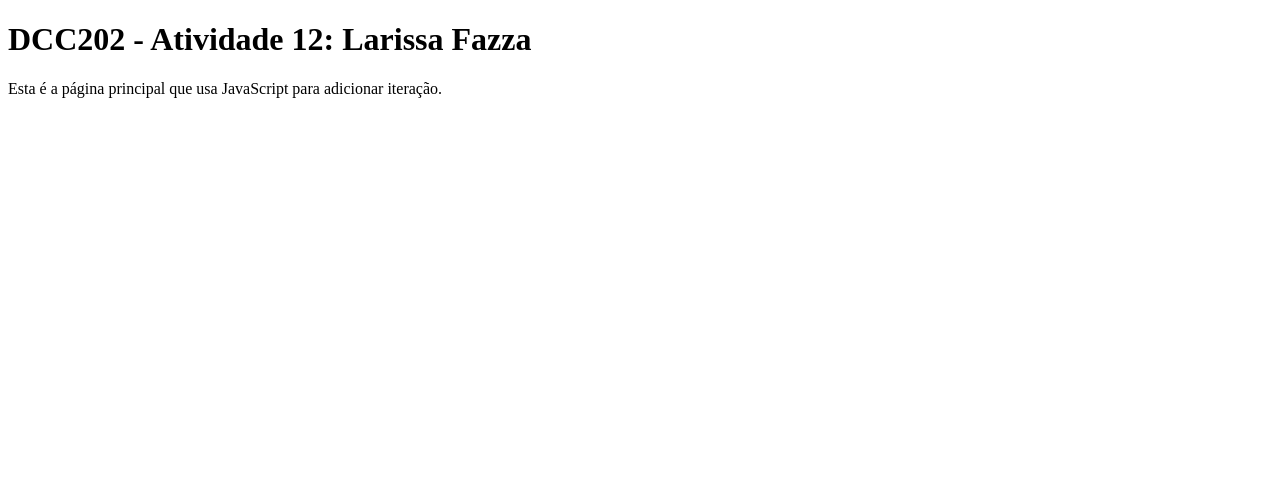
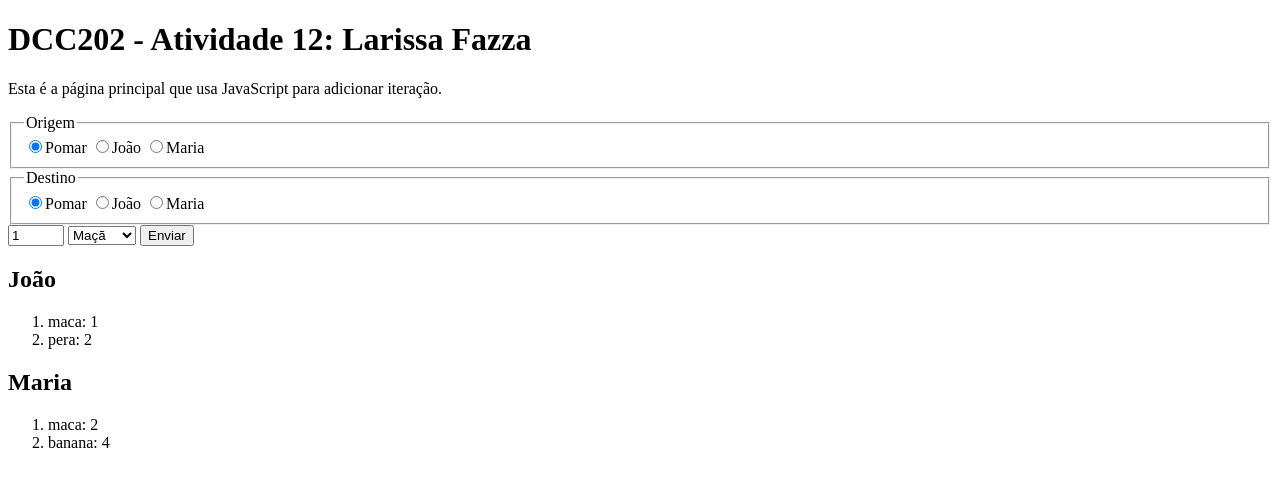
Before and after one commit to ufjf-dcc202/ufjf-dcc202-2023-3-b-atv12-fazzacc, a website with bundled scripts: page index.html in a window 1280 px wide. Built offline with nearby package versions, Linux system fonts and the light colour scheme.

Commit message:
integra js a index

```diff
--- a/index.html
+++ b/index.html
@@ -18,6 +18,49 @@
     <main>
         <h1>DCC202 - Atividade 12: Larissa Fazza</h1>
         <p>Esta é a página principal que usa JavaScript para adicionar iteração.</p>
+
+        <section>
+            <form name="entrada">
+
+                <fieldset>
+                    <legend>Origem</legend>
+                    <label>
+                            <input type="radio" name="origem" value="pomar" checked/>Pomar</label>
+                    <label>
+                        <input type="radio" name="origem" value="joao" />João</label>
+                    <label>
+                        <input type="radio" name="origem" value="maria" />Maria</label>
+                </fieldset>
+
+                <fieldset>
+                    <legend>Destino</legend>
+                    <label>
+                        <input type="radio" name="destino" value="pomar" checked/>Pomar</label>
+                    <label>
+                        <input type="radio" name="destino" value="joao" />João</label>
+                    <label>
+                        <input type="radio" name="destino" value="maria" />Maria</label>
+                </fieldset>
+
+                <input type="number" name="quantidade" value="1" min="0" max="12" step="1"/>
+
+
+                <select name="fruta">
+                    <option value="maca">Maçã</option>
+                    <option value="pera">Pera</option>
+                    <option value="banana">Banana</option>
+                </select>
+
+                <button type="submit" name="enviar">Enviar</button>
+            </form>
+        </section>
+
+        <section id="saida">
+            <h2>João</h2>
+            <ol id="joao"></ol>
+            <h2>Maria</h2>
+            <ol id="maria"></ol>
+        </section>
     </main>
 
 </body>
```
